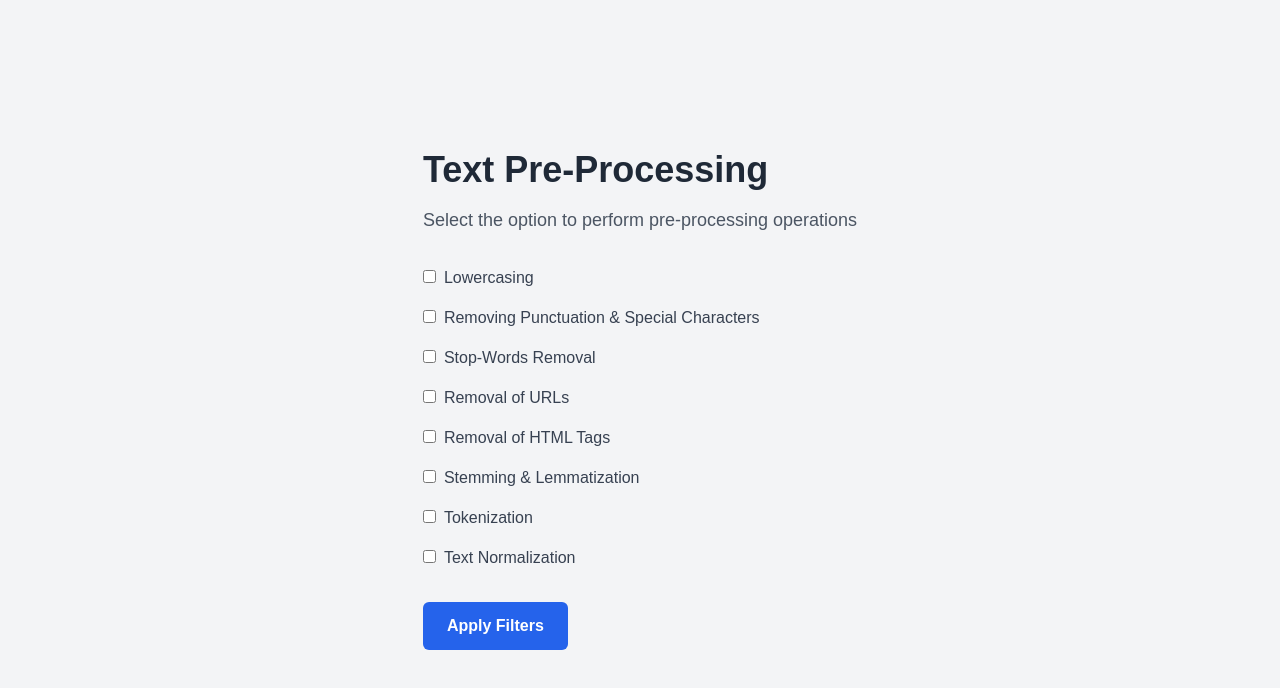
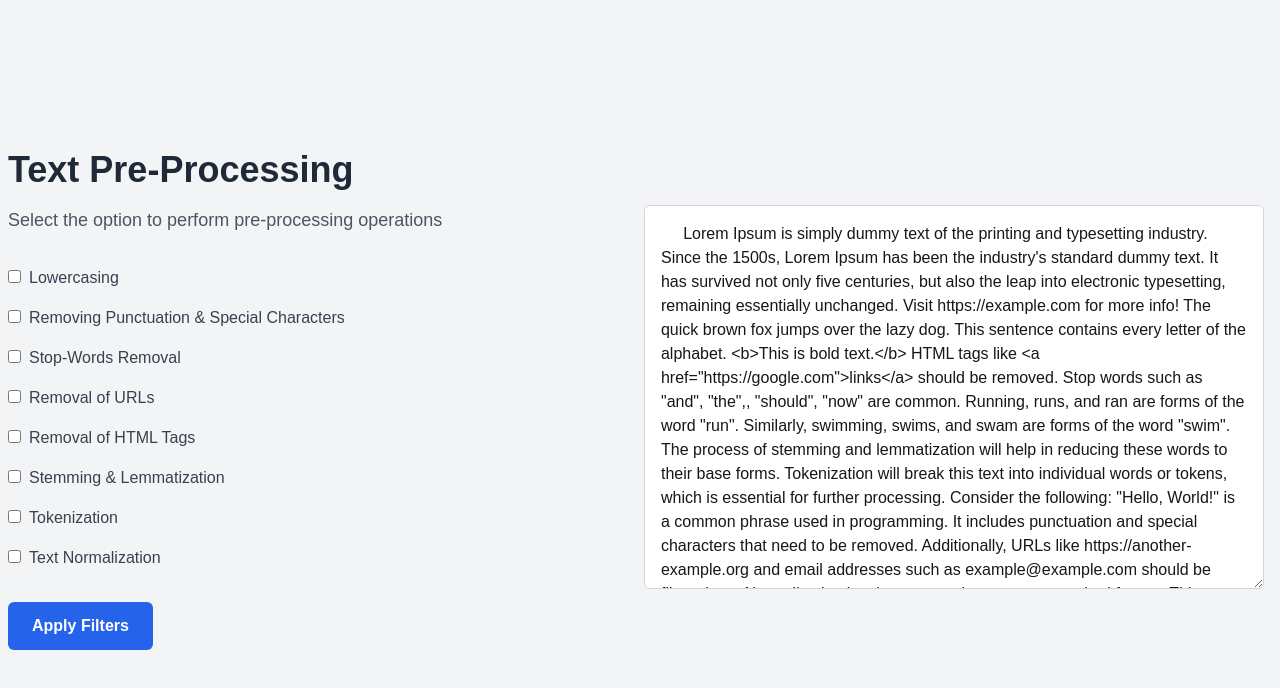
Before and after one commit to bhavyakamboj/tsai-erav3-assigment-2, a Next.js app: page /operations/text in a window 1280 px wide. Shown: the top 688 px of the page. Built offline with nearby package versions, Linux system fonts and the light colour scheme.

Commit message:
added text area for input

```diff
--- a/app/operations/text/page.js
+++ b/app/operations/text/page.js
@@ -16,9 +16,19 @@ export default function TextOperations() {
 
     //     </div>
     // );
+    const defaultText = " \
+    Lorem Ipsum is simply dummy text of the printing and typesetting industry. Since the 1500s, Lorem Ipsum has been the industry's standard dummy text. It has survived not only five centuries, but also the leap into electronic typesetting, remaining essentially unchanged. Visit https://example.com for more info! \
+The quick brown fox jumps over the lazy dog. This sentence contains every letter of the alphabet. <b>This is bold text.</b> HTML tags like \<a href=\"https:\/\/google.com\">links</a> should be removed. Stop words such as \"and\", \"the\",, \"should\", \"now\" are common. \
+Running, runs, and ran are forms of the word \"run\". Similarly, swimming, swims, and swam are forms of the word \"swim\". The process of stemming and lemmatization will help in reducing these words to their base forms. Tokenization will break this text into individual words or tokens, which is essential for further processing. \
+Consider the following: \"Hello, World!\" is a common phrase used in programming. It includes punctuation and special characters that need to be removed. Additionally, URLs like https://another-example.org and email addresses such as example@example.com should be filtered out. \
+Normalization involves converting text to a standard format. This includes converting all text to lowercase, removing diacritics, and ensuring consistent spacing. For instance, the phrase \"Café\" should be normalized to \"cafe\". \
+In the world of Natural Language Processing (NLP), these operations are crucial for preparing text data for analysis. They help in cleaning and structuring the data, making it suitable for machine learning models. \
+Consider a scenario where you have a dataset of customer reviews. These reviews may contain a mix of uppercase and lowercase letters, punctuation, URLs, and HTML tags. By applying the operations mentioned above, youcan transform the raw text into a clean and structured format. This will enable you to perform sentiment analysis, topic modeling, or any other text-based analysis effectively. \
+In conclusion, text pre-processing is a vital step in the data preparation pipeline. It ensures that the text data is in a consistent and usable format, allowing for accurate and meaningful analysis. Whether you are working with social media data, customer reviews, or any other form of text data, these operations will help you extract valuable insights and make informed decisions.";
+
     return (
-      <div className="flex items-center justify-center h-screen bg-gray-100">
-          <div className="text-left">
+      <div className="flex items-center w-fulljustify-center h-screen bg-gray-100 p-2">
+          <div className="text-left w-full">
               <h1 className="text-4xl font-bold text-gray-800 mb-4">Text Pre-Processing</h1>
               <p className="text-lg text-gray-600 mb-8">Select the option to perform pre-processing operations</p>
 
@@ -61,6 +71,9 @@ export default function TextOperations() {
                   Apply Filters
               </button>
           </div>
+          <div className="text-left w-full p-2">
+            <textarea className="w-full h-96 p-4 border border-gray-300 rounded-md" defaultValue={defaultText}/>
+          </div>
       </div>
   );
 }
--- a/app/page.tsx
+++ b/app/page.tsx
@@ -13,7 +13,7 @@ export default function Home() {
     return (
         <div className="min-h-full">
             <nav className="bg-gray-800">
-                <div className="mx-auto max-w-7xl px-4 sm:px-6 lg:px-8">
+                <div className="mx-auto max-w-full px-2 sm:px-2 lg:px-2">
                     <div className="flex h-16 items-center justify-between">
                         <div className="flex items-center">
                             <div className="shrink-0">
@@ -44,7 +44,7 @@ export default function Home() {
                                     </button>
                                     <div  hidden className="absolute right-0 z-10 mt-2 w-48 origin-top-right rounded-md bg-white py-1 shadow-lg ring-1 ring-black ring-opacity-5 focus:outline-none" role="menu" aria-orientation="vertical" aria-labelledby="user-menu-button" tabIndex="-1">
                                         <a href="#" className="block px-4 py-2 text-sm text-gray-700" role="menuitem" tabIndex="-1" id="user-menu-item-0">Your Profile</a>
-                                        <a href="#" className="block px-4 py-2 text-sm text-gray-700" role="menuitem" tabIndex="-1" id="user-menu-item-1">Settings</a>
+                                        <a href="#" className="lock px-4 py-2 text-sm text-gray-700" role="menuitem" tabIndex="-1" id="user-menu-item-1">Settings</a>
                                         <a href="#" className="block px-4 py-2 text-sm text-gray-700" role="menuitem" tabIndex="-1" id="user-menu-item-2">Sign out</a>
                                     </div>
                                 </div>
@@ -96,12 +96,12 @@ export default function Home() {
                 </div>
             </nav>
             <header className="bg-white shadow">
-                <div className="mx-auto max-w-7xl px-4 py-6 sm:px-6 lg:px-8">
+                <div className="mx-auto max-w-full px-2 py-2 sm:px-2 lg:px-2">
                     <h3 className="text-xl font-bold tracking-tight text-gray-900">Dashboard</h3>
                 </div>
             </header>
             <main>
-            <div className="mx-auto max-w-7xl px-4 py-6 sm:px-6 lg:px-8">
+            <div className="mx-auto max-w-full px-2 py-2 sm:px-2 lg:px-2">
                     <Operations />
                 </div>
             </main>
```
